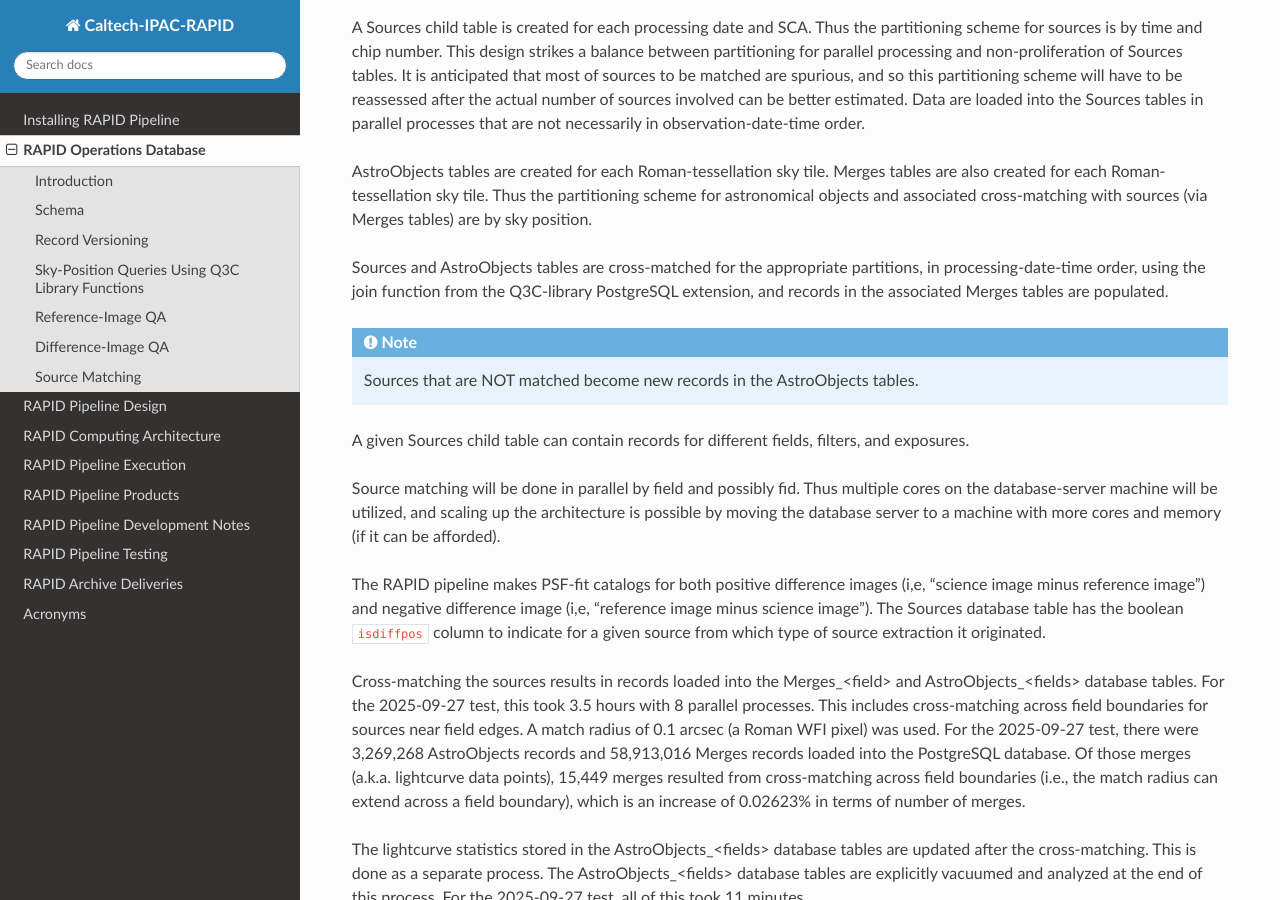
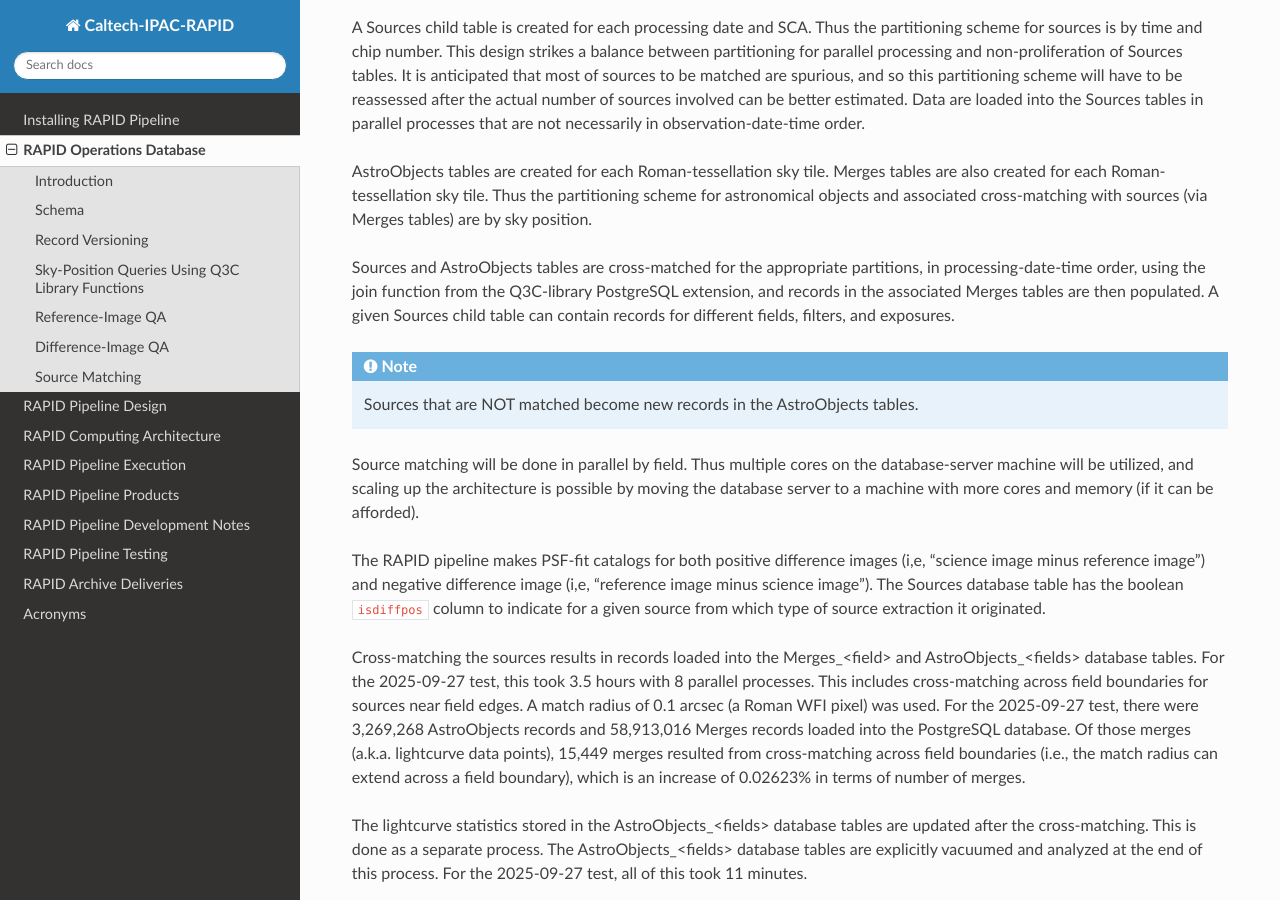
Before and after one commit to Caltech-IPAC/rapid, a Sphinx documentation site: the page built from docs/source/db/db.rst, in a window 1280 px wide and 900 px high, scrolled down 5680 px. Built offline with Sphinx 7.4.7 and the Read the Docs theme 3.1.0, drawn with Linux system fonts in a browser that asks for light colours; formulas are drawn with MathJax 3.

Commit message:
Did some more wordsmithing.

```diff
--- a/docs/source/db/db.rst
+++ b/docs/source/db/db.rst
@@ -227,14 +227,13 @@
 
 Sources and AstroObjects tables are cross-matched for the appropriate partitions,
 in processing-date-time order, using the join function from the Q3C-library PostgreSQL extension,
-and records in the associated Merges tables are populated.
+and records in the associated Merges tables are then populated.
+A given Sources child table can contain records for different fields, filters, and exposures.
 
 .. note::
    Sources that are NOT matched become new records in the AstroObjects tables.
 
-A given Sources child table can contain records for different fields, filters, and exposures.
-
-Source matching will be done in parallel by field and possibly fid.  Thus multiple cores
+Source matching will be done in parallel by field.  Thus multiple cores
 on the database-server machine will be utilized, and scaling up the architecture is possible
 by moving the database server to a machine with more cores and memory (if it can be afforded).
 
```
